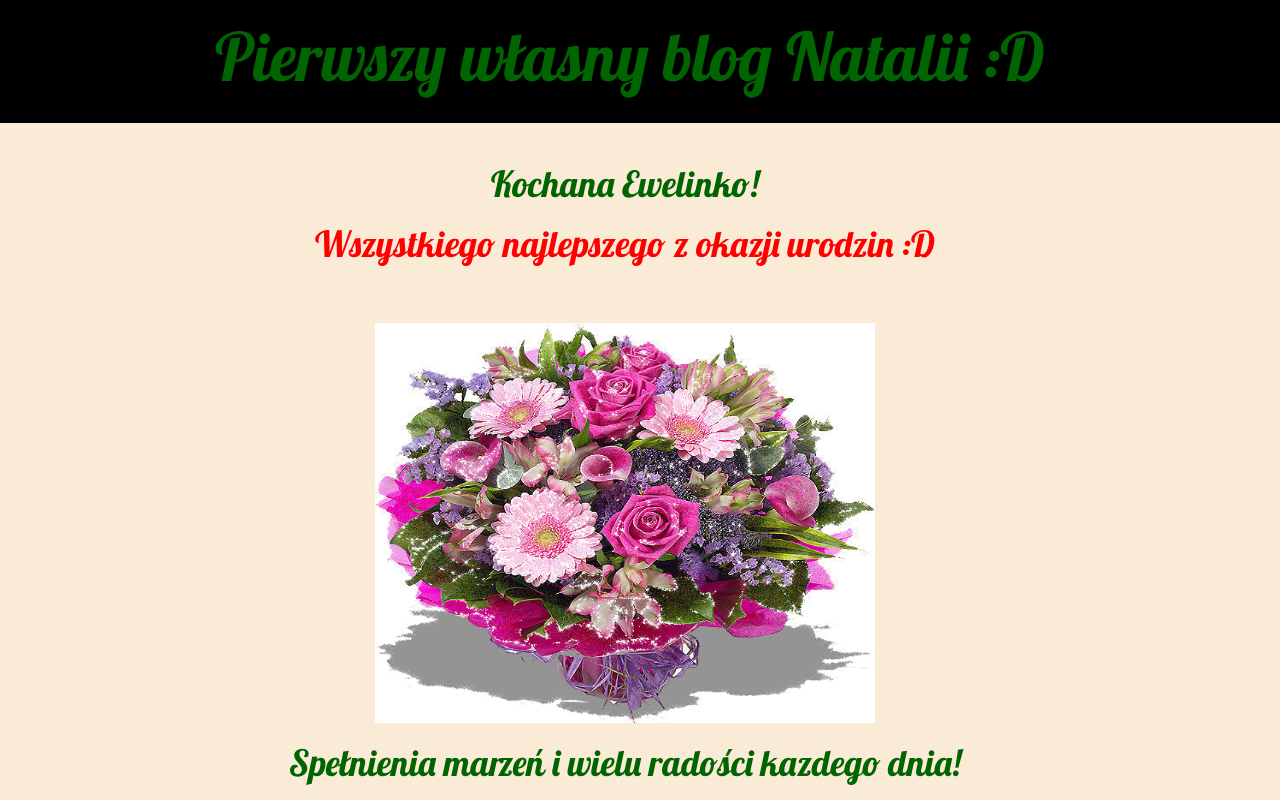
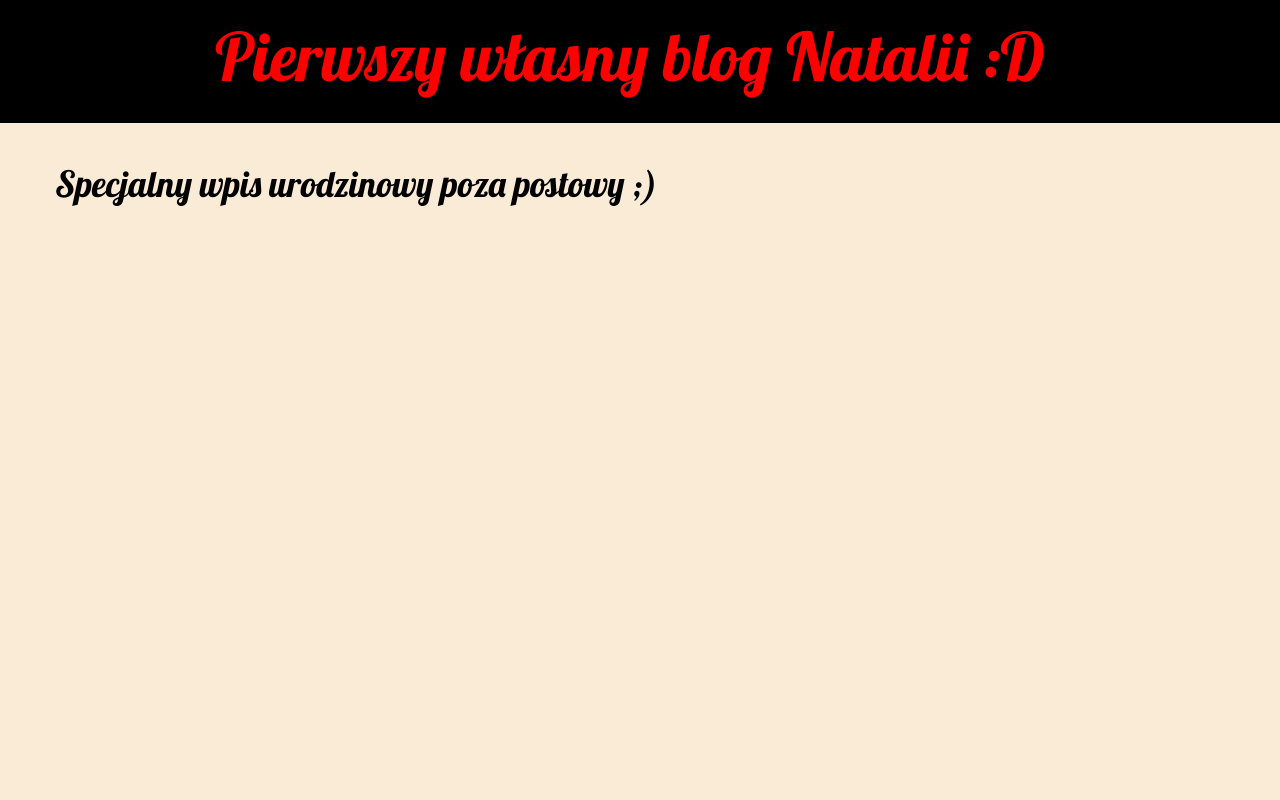
Before and after one commit to Nathalizz/Repozytorium, a Django app: page / in a window 1280 px wide. Run offline with Django 3.2, Linux system fonts and the light colour scheme; data that the repository does not hold is empty; some libraries are stand-ins or nearby versions.

Commit message:
16 commit

```diff
--- a/blog/templates/blog/base.html
+++ b/blog/templates/blog/base.html
@@ -13,7 +13,7 @@
          </div>
          <div class="content container">
              <div class="row">
-                 <div class="col-md-17">
+                 <div class="col-md-8">
                  {% block content %}
                  {% endblock %}
                  </div>
--- a/blog/templates/blog/post_list.html
+++ b/blog/templates/blog/post_list.html
@@ -1,27 +1,19 @@
 {% extends 'blog/base.html' %}
 
+
 {% block content %}
-<div>
-  <center>
-    <h1>
-      <p style="color: #006400">Kochana Ewelinko!</p>
-    </h1>
-    <h1>
-      <p style="color: #ff0000">Wszystkiego najlepszego z okazji urodzin :D</p></br>
-    </h1>
-  </center>
+
+<div style="color: #000000">
+<h1><a href="{% url 'zyczenia' %}">Specjalny wpis urodzinowy poza postowy ;)</a><h1>
 </div>
-  <div>
-    <center>
-      <img src= "{{ STATIC_ROOT }}/static/bukiet.gif" width="500" height="400">
-    <center>
-  </div>
-<div>
-  <center>
-  <h1>
-    <p style="color: #006400">Spełnienia marzeń i wielu radości kazdego dnia! </p>
-  </h1>
-</center>
-</div>
+              {% for post in klucz %}
+                   <div class="post">
+                       <div class="date">
+                        <a href="{% url 'post_data' %}">{{ post.published_date }}</a>
+                      </div>
+                      <h1><a href="{% url 'post_detail' pk=post.pk %}">{{ post.title }}</a></h1>
 
-    {% endblock content %}
+                      <p style="color: #000000">{{ post.text|linebreaksbr }}</p>
+                  </div>
+              {% endfor %}
+{% endblock content %}
--- a/blog/urls.py
+++ b/blog/urls.py
@@ -4,5 +4,6 @@ from . import views
 urlpatterns=[
     url(r'^$', views.post_list, name='post_list'),
     url(r'^post/data$', views.post_data, name='post_data'),
+    url(r'^post/zyczenia$', views.zyczenia, name='zyczenia'),
     url(r'^post/(?P<pk>[0-9]+)/$', views.post_detail, name='post_detail'),
 ]
--- a/blog/views.py
+++ b/blog/views.py
@@ -4,7 +4,7 @@ from .models import Post
 
 from django.shortcuts import render, get_object_or_404
 
-def  post_list(request):
+def post_list(request):
     posts=Post.objects.all()
     return render(request, 'blog/post_list.html', {'klucz': posts})
 
@@ -12,6 +12,8 @@ def post_detail(request, pk):
     post = get_object_or_404(Post, pk=pk)
     return render(request, 'blog/post_detail.html', {'post': post})
 
-def  post_data(request):
-    posts=Post.objects.all()
-    return render(request, 'blog/post_data.html', {'klucz': posts})
+def post_data(request):
+    return render(request, 'blog/post_data.html')
+
+def zyczenia(request):
+    return render(request, 'blog/zyczenia.html')
--- a/static/blog.css
+++ b/static/blog.css
@@ -6,7 +6,7 @@ body {
 }
 
 h1 a {
-    color: #006400;
+    color: #000000;
     font-family: 'Lobster';
     margin-top: 0;
 }
@@ -19,7 +19,7 @@ h1 a {
 }
 
 .page-header h1, .page-header h1 a, .page-header h1 a:visited, .page-header h1 a:active {
-    color: #006400;
+    color: #ff0000;
     font-size: 50pt;
     text-decoration: none;
     margin-top: 0;
@@ -33,7 +33,7 @@ h1, h2, h3, h4 {
     font-family: 'Lobster', cursive;
 }
 
-.date {
+.date a {
     float: right;
     color: #ff0000;
 }
@@ -63,5 +63,5 @@ h1, h2, h3, h4 {
 }
 
 .post h1 a, .post h1 a:visited {
-    color: #000000;
+    color: #006400;
 }
```
Also changed, not shown: blog/templates/blog/post_data.html (+0 -14 lines), blog/templates/blog/zyczenia.html (added, +30 -0 lines).
